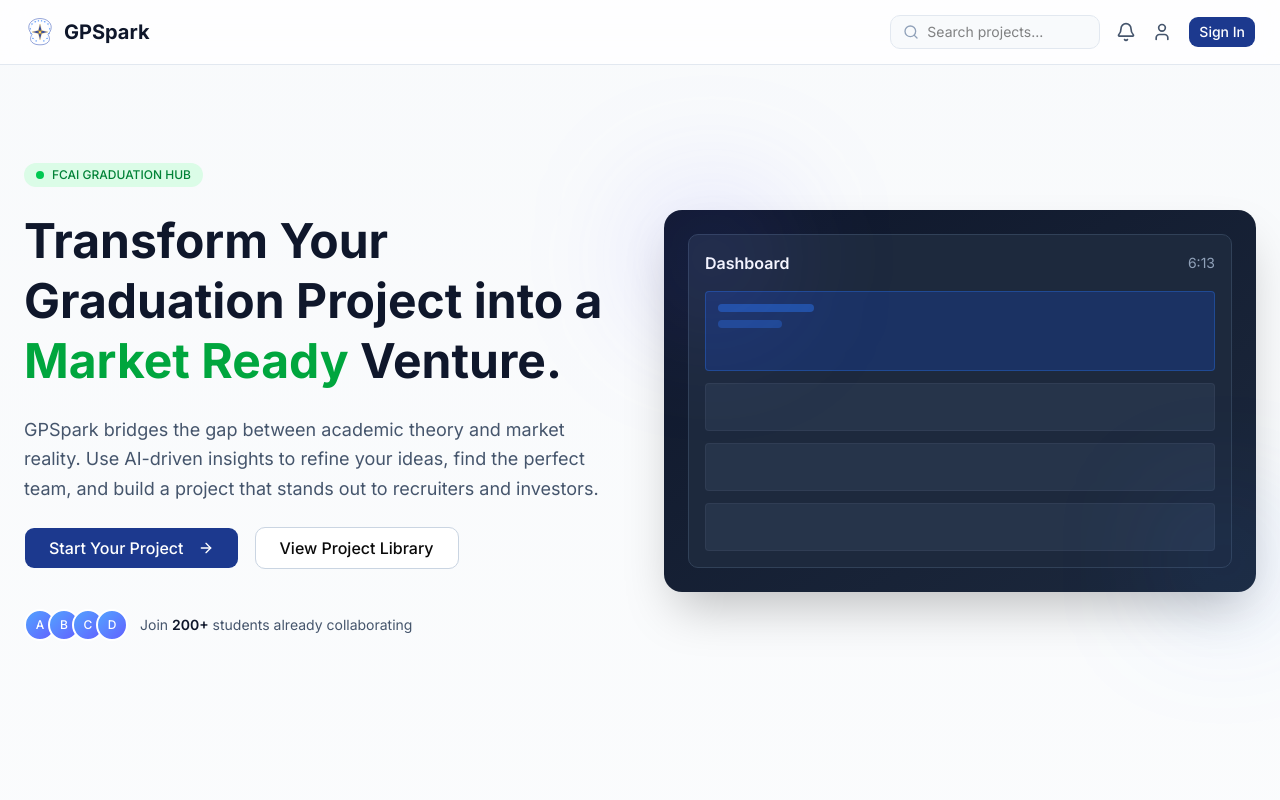
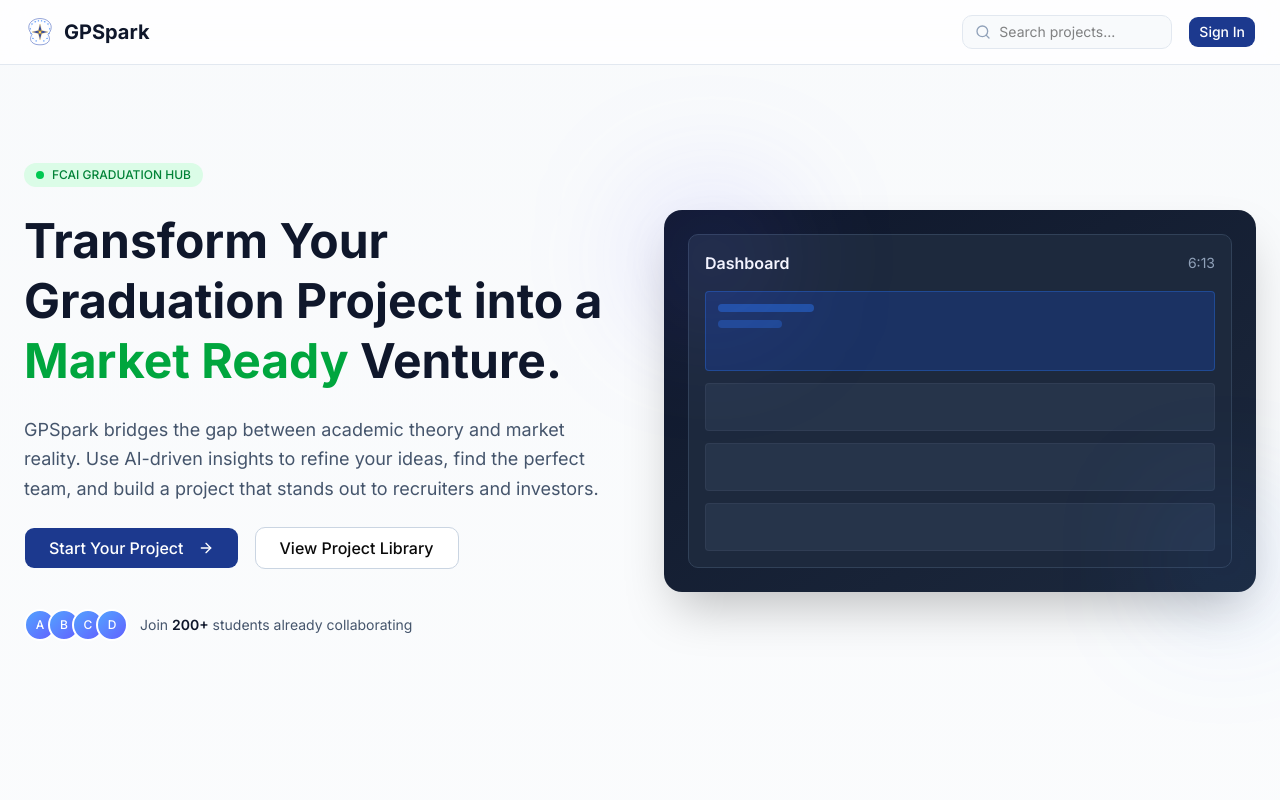
Before and after one commit to Ahmed900Wael/gpspark-fcai, a Next.js app: page / in a window 1280 px wide. Shown: the top 800 px of the page. Built offline with nearby package versions, Linux system fonts and the light colour scheme.

Commit message:
feat: remove bell and user icons from homepage navbar

```diff
--- a/app/page.tsx
+++ b/app/page.tsx
@@ -22,8 +22,6 @@ export default function Home() {
                 className="bg-transparent text-sm outline-none w-40"
               />
             </div>
-            <Bell className="h-5 w-5 text-slate-600 cursor-pointer hover:text-slate-900" />
-            <User className="h-5 w-5 text-slate-600 cursor-pointer hover:text-slate-900" />
             <Button className="bg-blue-900 hover:bg-blue-800 text-white">
               Sign In
             </Button>
```
